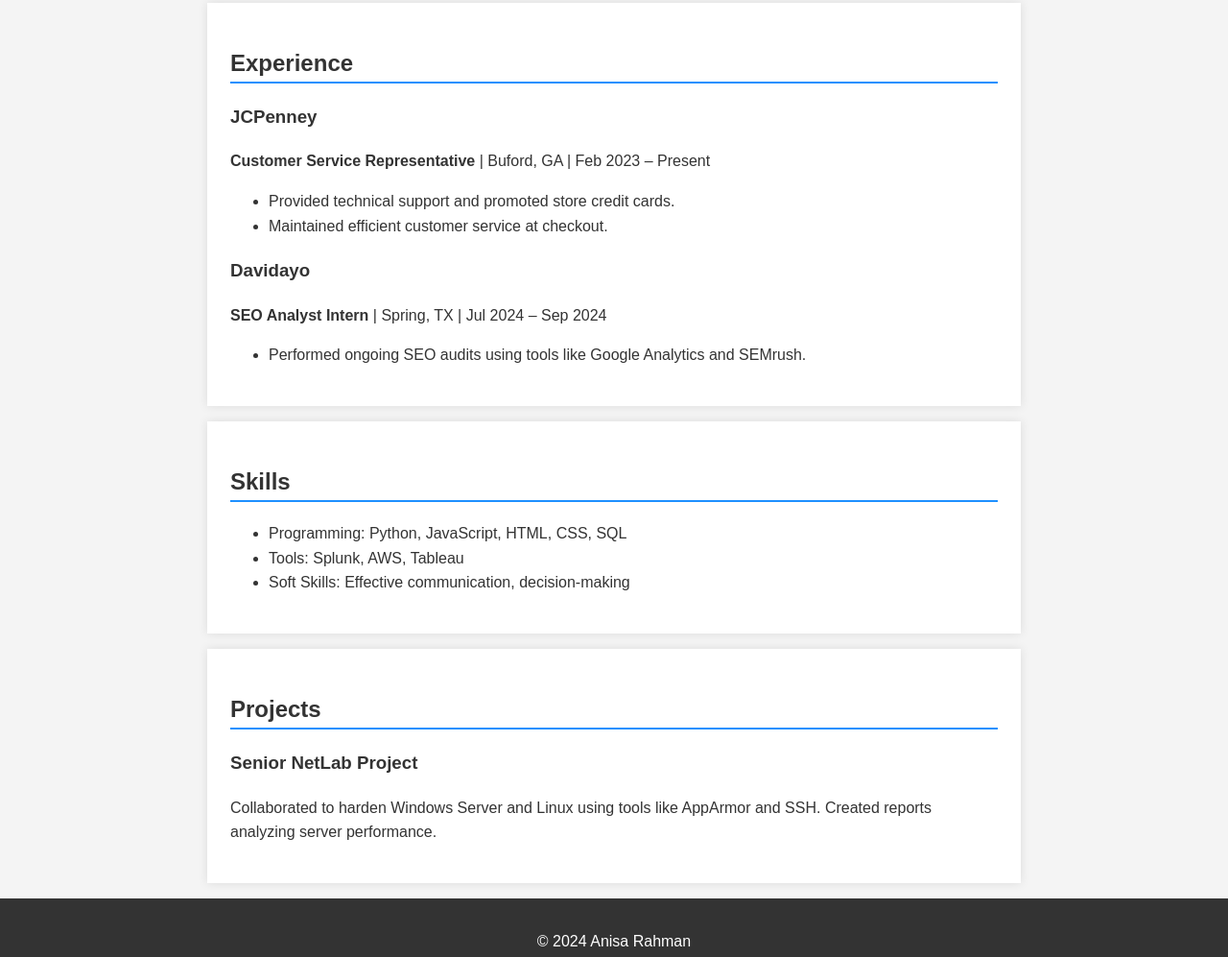
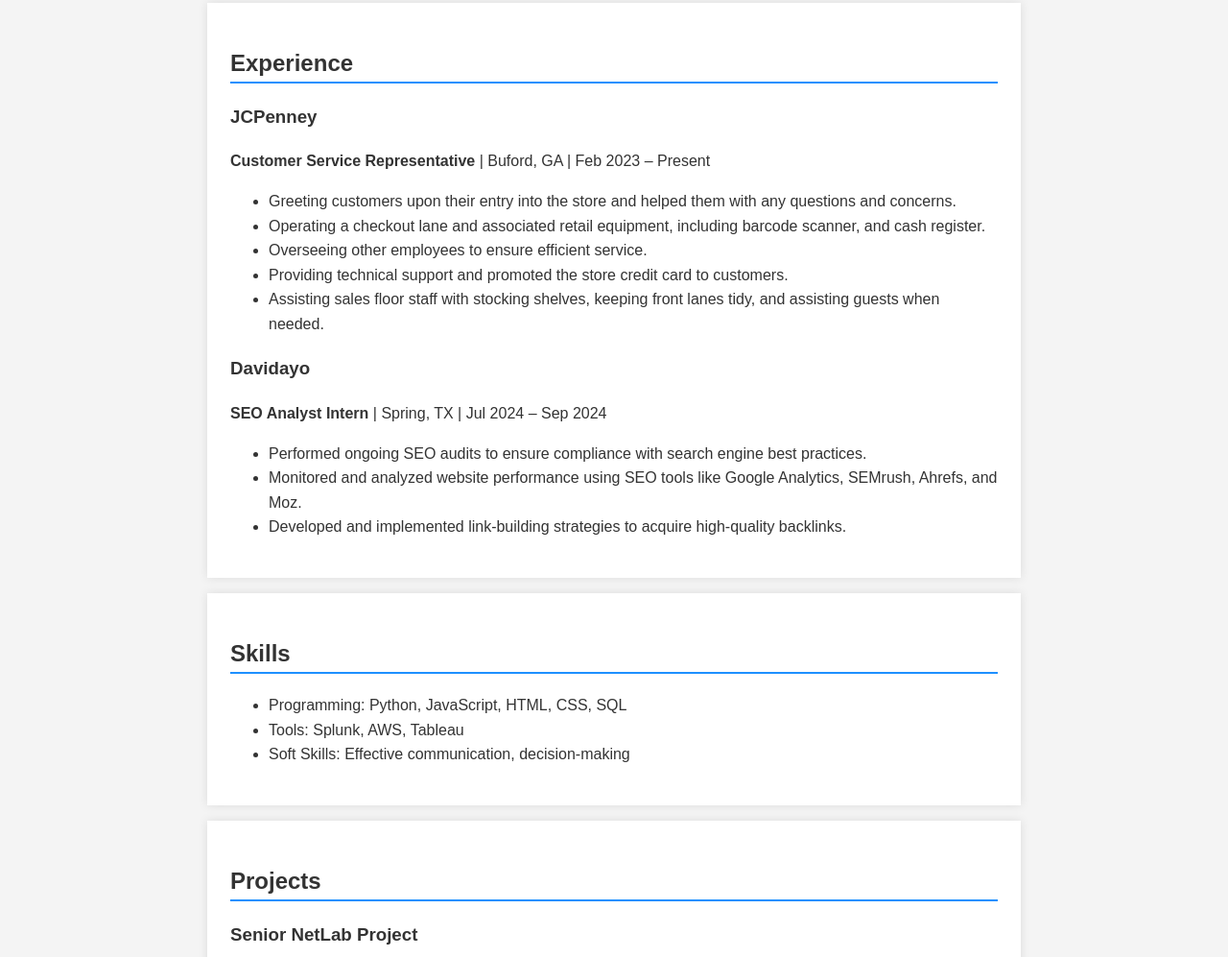
Before and after one commit to anisa-rahman/anisa-portfolio, a plain HTML site: page index.html in a window 1280 px wide. Shown: the part 773-1770 px from the top of the page at 96% size. Drawn offline with Linux system fonts and the light colour scheme.

Commit message:
index.html

```diff
--- a/index.html
+++ b/index.html
@@ -36,15 +36,20 @@
             <h3>JCPenney</h3>
             <p><strong>Customer Service Representative</strong> | Buford, GA | Feb 2023 – Present</p>
             <ul>
-                <li>Provided technical support and promoted store credit cards.</li>
-                <li>Maintained efficient customer service at checkout.</li>
+                <li>Greeting customers upon their entry into the store and helped them with any questions and concerns.</li>
+                <li>Operating a checkout lane and associated retail equipment, including barcode scanner, and cash register.</li>
+                <li>Overseeing other employees to ensure efficient service.</li>
+                <li>Providing technical support and promoted the store credit card to customers.</li>
+                <li>Assisting sales floor staff with stocking shelves, keeping front lanes tidy, and assisting guests when needed.</li>
             </ul>
         </div>
         <div>
             <h3>Davidayo</h3>
             <p><strong>SEO Analyst Intern</strong> | Spring, TX | Jul 2024 – Sep 2024</p>
             <ul>
-                <li>Performed ongoing SEO audits using tools like Google Analytics and SEMrush.</li>
+                <li>Performed ongoing SEO audits to ensure compliance with search engine best practices.</li>
+                <li>Monitored and analyzed website performance using SEO tools like Google Analytics, SEMrush, Ahrefs, and Moz.</li>
+                <li>Developed and implemented link-building strategies to acquire high-quality backlinks.</li>
             </ul>
         </div>
     </section>
```
